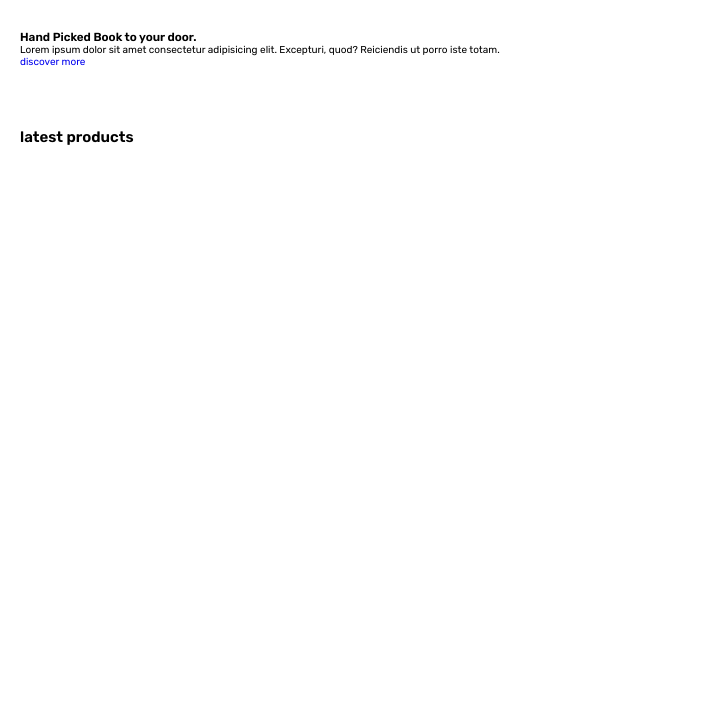
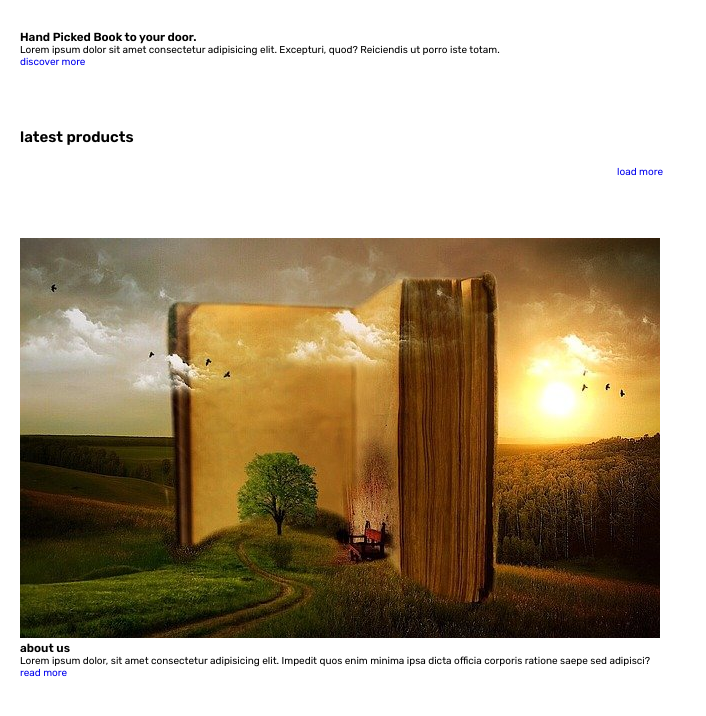
Before and after one commit to Lanarus/book-story, a PHP site: page /home.php in a window 1280 px wide. Shown: the top 716 px of the page, without its empty margins (0-706 px from the left). Run offline with PHP 8.4, Linux system fonts and the light colour scheme.

Commit message:
home html

```diff
--- a/home.php
+++ b/home.php
@@ -32,11 +32,35 @@
 
 <section class="products">
 
-   <h1 class="title">latest products</h1>
+    <h1 class="title">latest products</h1>
 
-   <div class="box-container">
+    <div class="box-container">
+
+
+
+    </div>
+    <div class="load-more" style="margin-top: 2rem; text-align:center">
+      <a href="shop.php" class="option-btn">load more</a>
+    </div>
+
+</section>
+<section class="about">
+
+   <div class="flex">
+
+      <div class="image">
+         <img src="images/about-img.jpg" alt="">
+      </div>
+
+      <div class="content">
+         <h3>about us</h3>
+         <p>Lorem ipsum dolor, sit amet consectetur adipisicing elit. Impedit quos enim minima ipsa dicta officia corporis ratione saepe sed adipisci?</p>
+         <a href="about.php" class="btn">read more</a>
+      </div>
 
    </div>
+
+</section>
 
 
 
```
